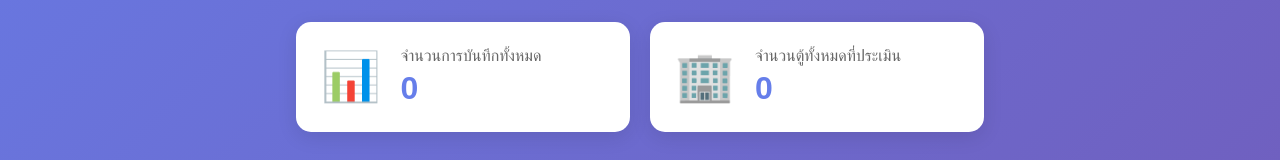
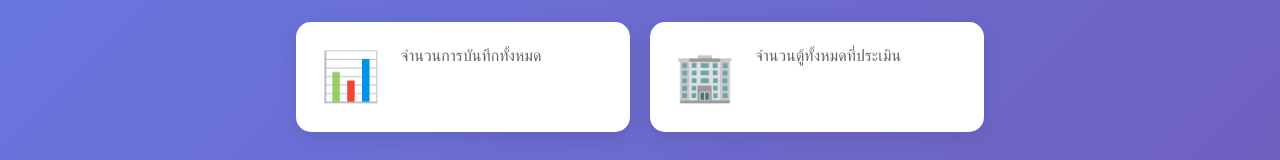
Before and after one commit to blackfoxgm47-hub/Devproject, a website: page index.html in a window 1280 px wide. Shown: the part 533-693 px from the top of the page. Drawn offline with Linux system fonts and the light colour scheme; no server answers.

Commit message:
Change stats value color to white to match dashboard

```diff
--- a/index.html
+++ b/index.html
@@ -201,7 +201,7 @@
         .stats-value {
             font-size: 32px;
             font-weight: bold;
-            color: #667eea;
+            color: white;
         }
 
         .recent-records-section {
```
